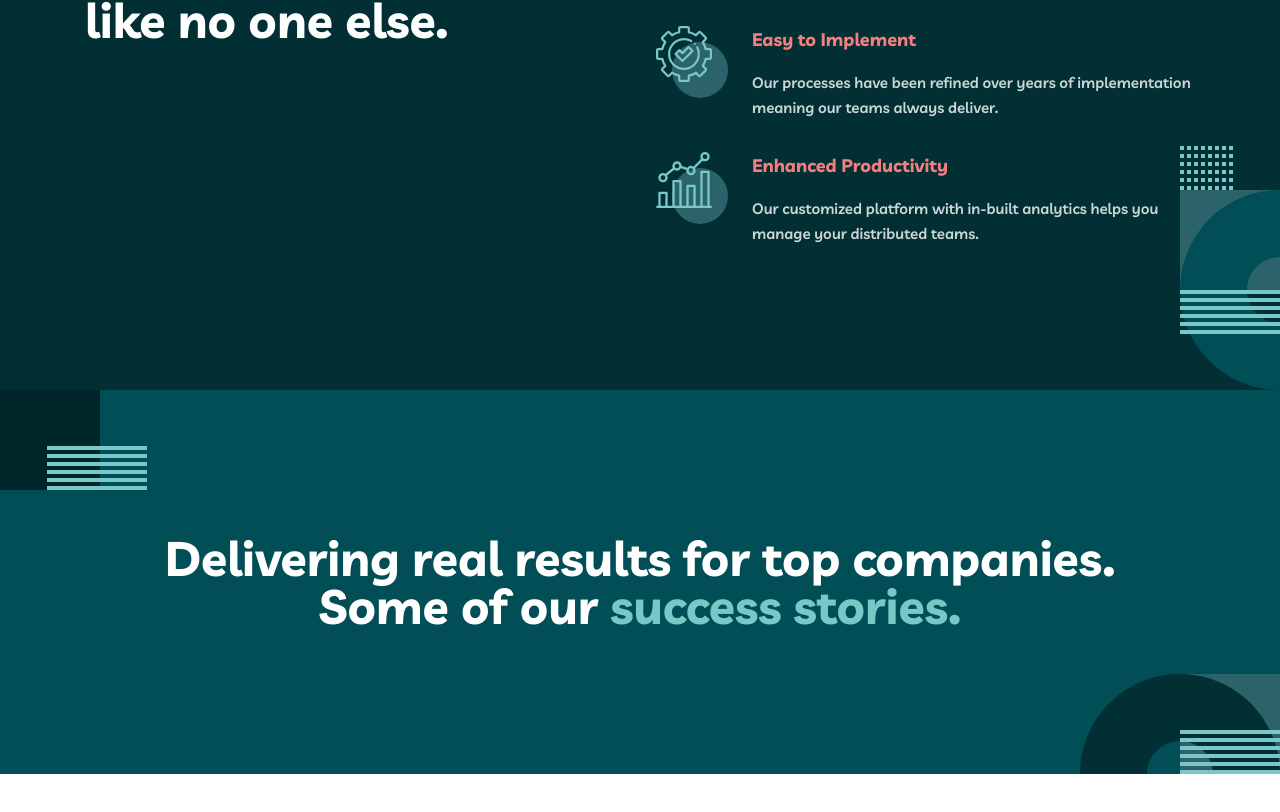
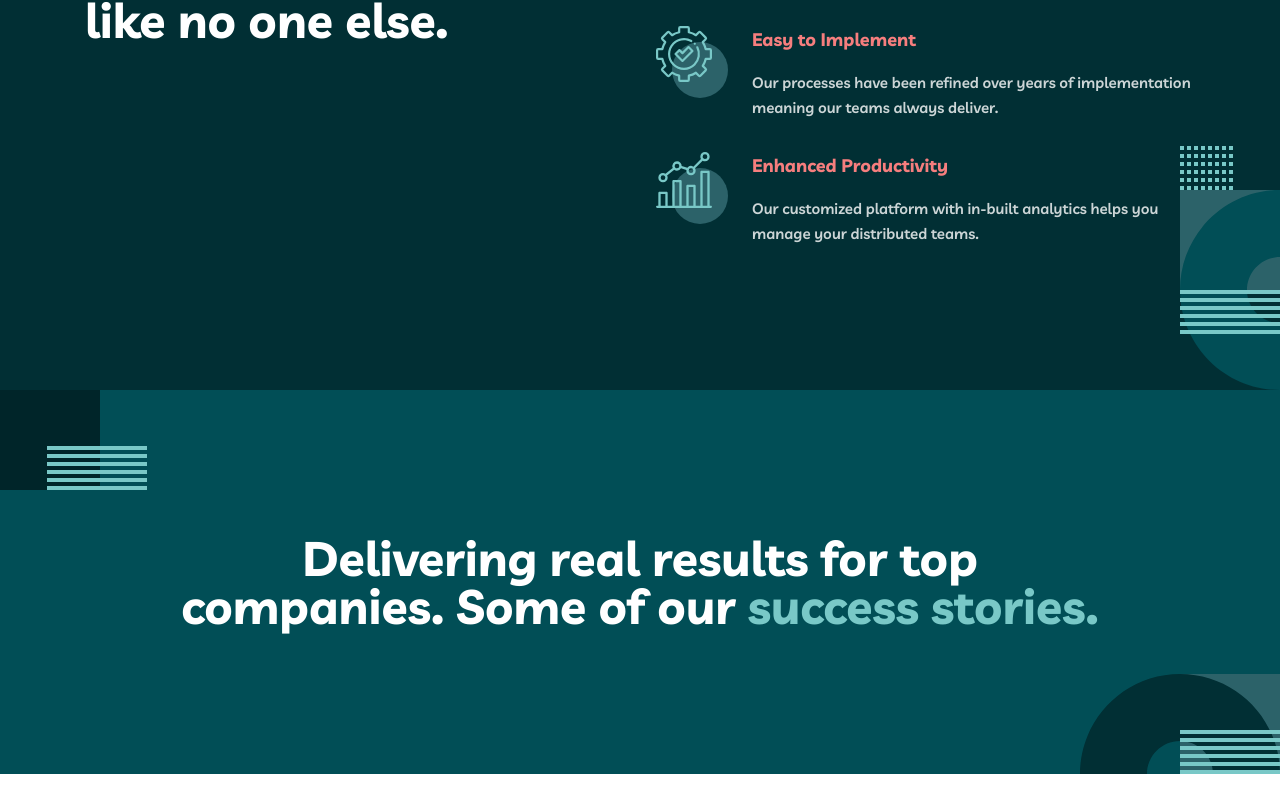
Before and after one commit to Sergey98Am/react-myteam-multi-page-website, a React (Vite) app: page / in a window 1280 px wide. Shown: the part 1044-1856 px from the top of the page. Built offline with nearby package versions, Linux system fonts and the light colour scheme.

Commit message:
Change testimonials title width

```diff
--- a/src/pages/Home/components/Testimonials.jsx
+++ b/src/pages/Home/components/Testimonials.jsx
@@ -2,7 +2,7 @@ const Testimonials = () => {
   return (
     <div className='testimonials small-screens-section bg-primary-midnight-green py-36 md:py-24 lg:py-36'>
       <div className="container-fluid">
-        <div className="testimonials-title text-center mx-auto md:max-w-[30rem] lg:max-w-5xl">
+        <div className="testimonials-title text-center mx-auto md:max-w-[30rem] lg:max-w-[58.5rem]">
           <h2>Delivering real results for top companies. Some of our <span className="text-secondary-rapture-blue">success stories.</span></h2>
         </div>
       </div>
```
